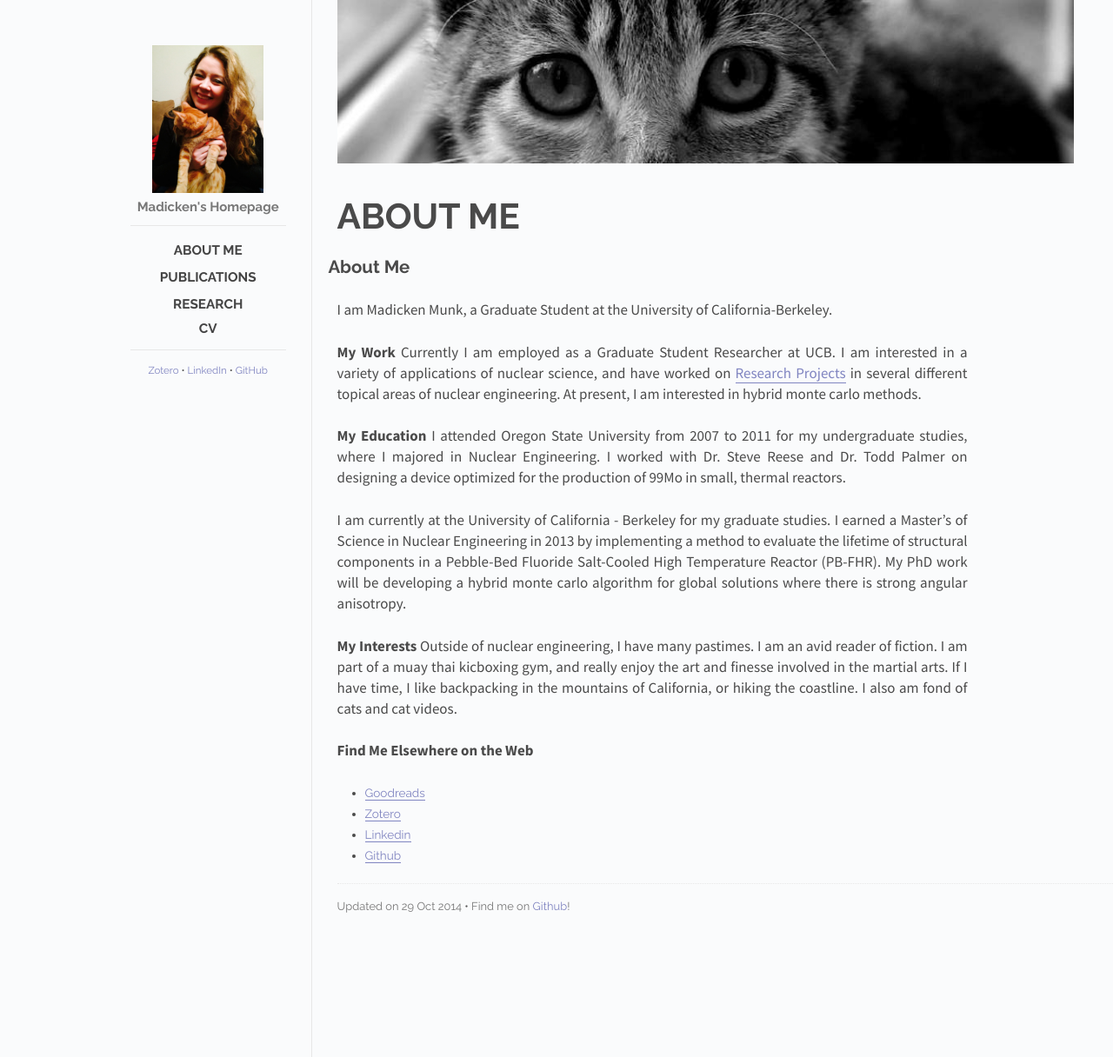
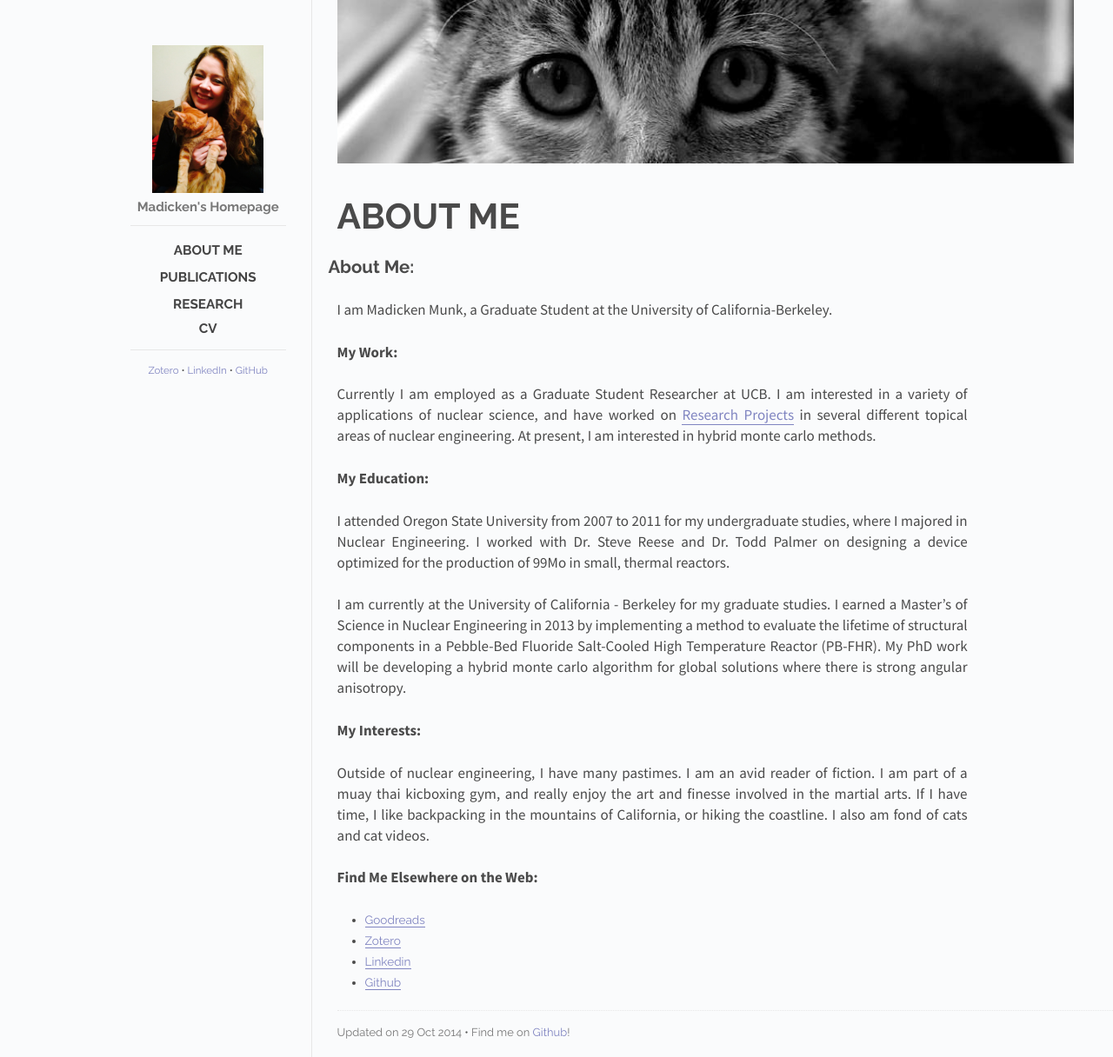
Before and after one commit to munkm/munkm.github.io, a Jekyll site: the page built from _posts/2014-10-29-aboutme.md, in a window 1280 px wide. Shown: the whole page at 87% size. Built offline with Jekyll 4.4.1, drawn with Linux system fonts in a browser that asks for light colours; Markdown is read by kramdown in place of the engine named in the settings.

Commit message:
fixing formatting issues. added bulleted list

```diff
--- a/_posts/2014-10-29-aboutme.md
+++ b/_posts/2014-10-29-aboutme.md
@@ -6,21 +6,26 @@ date:   2014-10-29
 categories: posts
 ---
 
-## About Me
- I am Madicken Munk, a Graduate Student at the University of California-Berkeley.
+## About Me:
 
-**My Work**
- Currently I am employed as a Graduate Student Researcher at UCB. I am interested in a variety of applications of nuclear science, and have worked on [Research Projects](/posts/2014/10/18/projects.html) in several different topical areas of nuclear engineering. At present, I am interested in hybrid monte carlo methods.
+I am Madicken Munk, a Graduate Student at the University of California-Berkeley.
 
-**My Education**
- I attended Oregon State University from 2007 to 2011 for my undergraduate studies, where I majored in Nuclear Engineering. I worked with Dr. Steve Reese and Dr. Todd Palmer on designing a device optimized for the production of 99Mo in small, thermal reactors.
+**My Work:**
+
+Currently I am employed as a Graduate Student Researcher at UCB. I am interested in a variety of applications of nuclear science, and have worked on [Research Projects](/posts/2014/10/18/projects.html) in several different topical areas of nuclear engineering. At present, I am interested in hybrid monte carlo methods.
+
+**My Education:**
+
+I attended Oregon State University from 2007 to 2011 for my undergraduate studies, where I majored in Nuclear Engineering. I worked with Dr. Steve Reese and Dr. Todd Palmer on designing a device optimized for the production of 99Mo in small, thermal reactors.
 
 I am currently at the University of California - Berkeley for my graduate studies. I earned a Master's of Science in Nuclear Engineering in 2013 by implementing a method to evaluate the lifetime of structural components in a Pebble-Bed Fluoride Salt-Cooled High Temperature Reactor (PB-FHR). My PhD work will be developing a hybrid monte carlo algorithm for global solutions where there is strong angular anisotropy.
 
-**My Interests**
- Outside of nuclear engineering, I have many pastimes. I am an avid reader of fiction. I am part of a muay thai kicboxing gym, and really enjoy the art and finesse involved in the martial arts. If I have time, I like backpacking in the mountains of California, or hiking the coastline. I also am fond of cats and cat videos.
+**My Interests:**
 
-**Find Me Elsewhere on the Web**
+Outside of nuclear engineering, I have many pastimes. I am an avid reader of fiction. I am part of a muay thai kicboxing gym, and really enjoy the art and finesse involved in the martial arts. If I have time, I like backpacking in the mountains of California, or hiking the coastline. I also am fond of cats and cat videos.
+
+**Find Me Elsewhere on the Web:**
+
  * [Goodreads](http://www.goodreads.com/user/show/1247452-madicken)
  * [Zotero](http://www.zotero.org/munkm)
  * [Linkedin](http://www.linkedin.com/pub/madicken-munk/b/a84/36a)
```
